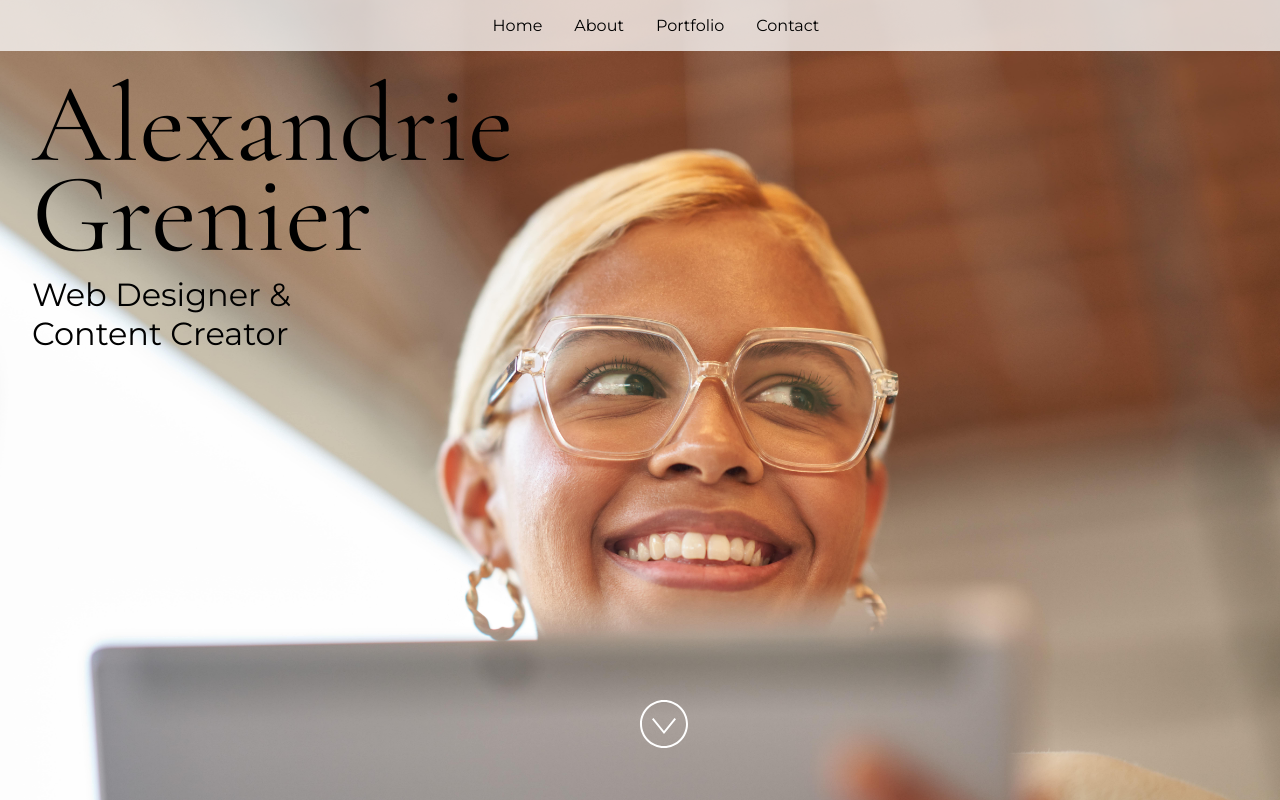
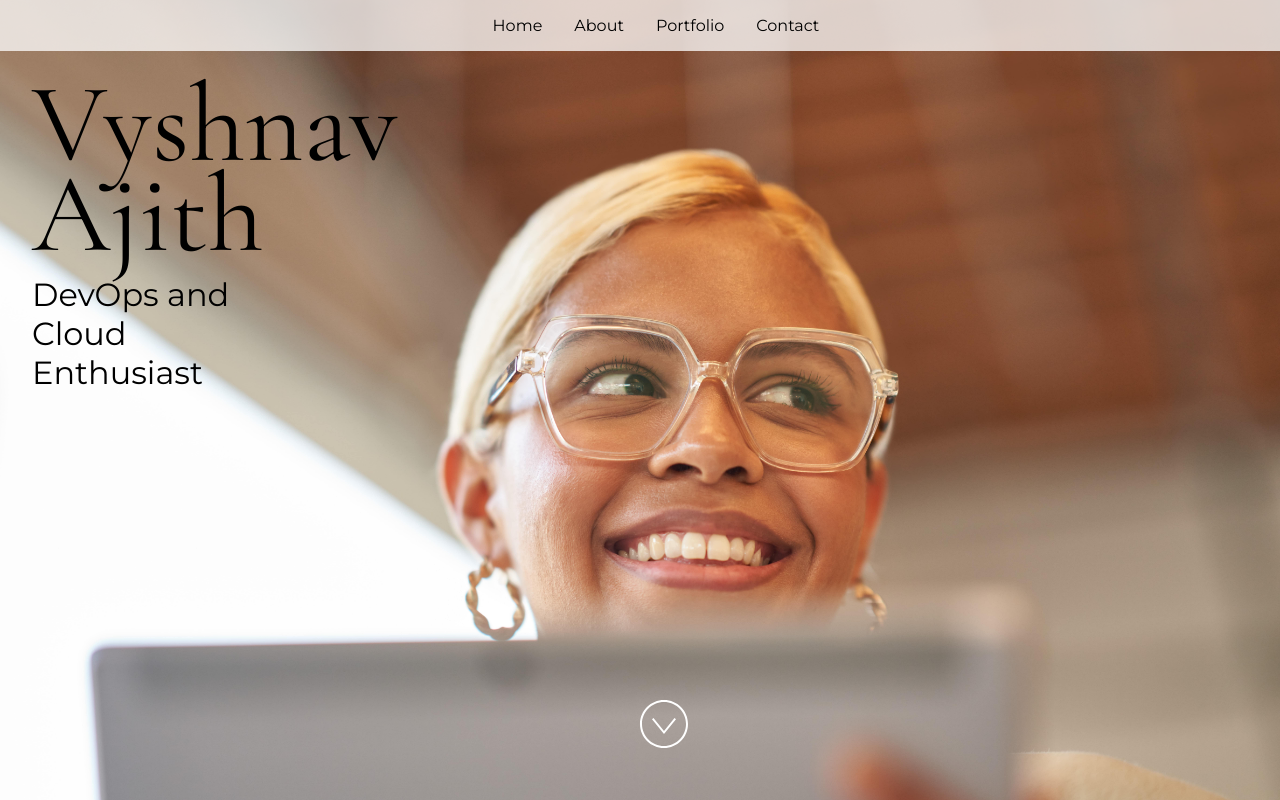
Before and after one commit to duckcommit/PortfolioApp_MSFT, a React (Vite) app: page / in a window 1280 px wide. Built offline with nearby package versions, Linux system fonts and the light colour scheme.

Commit message:
Update App.jsx
Edited the siteProps

```diff
--- a/src/App.jsx
+++ b/src/App.jsx
@@ -24,15 +24,15 @@ import "./styles.css";
  * If you don't have one of the social sites listed, leave it as an empty string.
  */
 const siteProps = {
-  name: "Alexandrie Grenier",
-  title: "Web Designer & Content Creator",
-  email: "alex@example.com",
-  gitHub: "microsoft",
-  instagram: "microsoft",
-  linkedIn: "satyanadella",
+  name: "Vyshnav Ajith",
+  title: "DevOps and Cloud Enthusiast",
+  email: "puthen1977@gmail.com",
+  gitHub: "vyshaj",
+  instagram: "vysh_aj",
+  linkedIn: "vyshnav-ajith",
   medium: "",
-  twitter: "microsoft",
-  youTube: "Code",
+  twitter: "",
+  youTube: "",
 };
 
 const primaryColor = "#4E567E";
```
